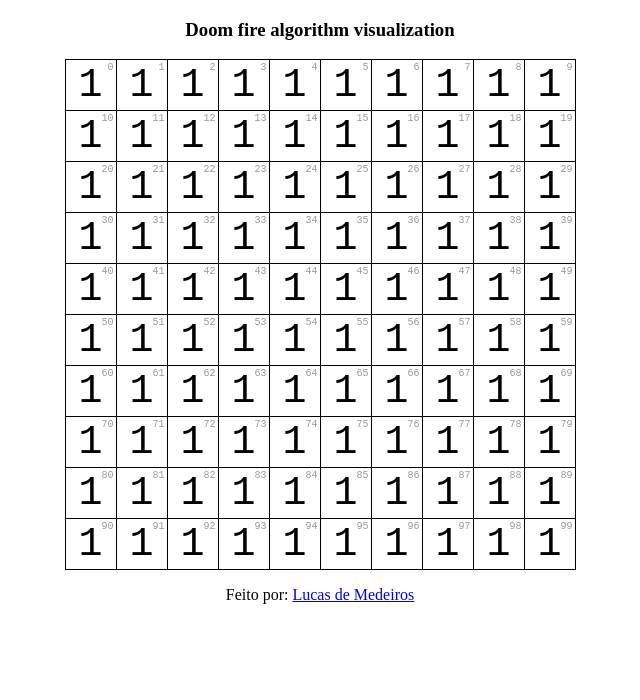
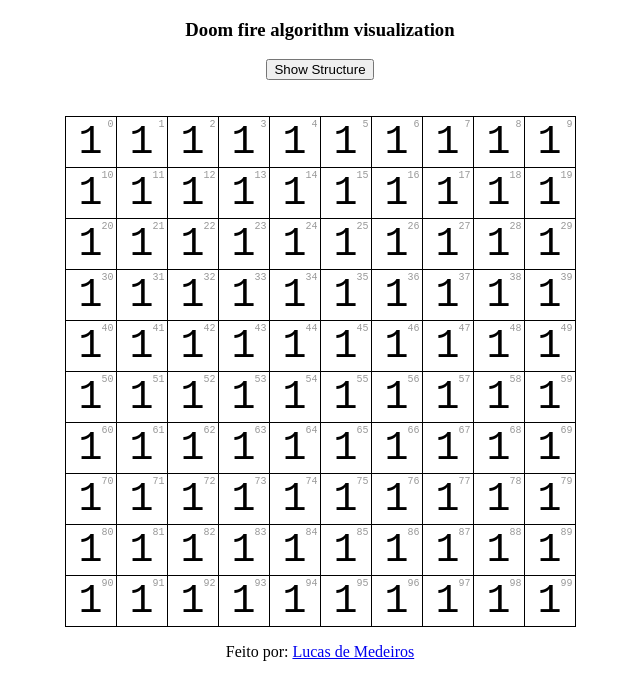
Before and after one commit to LukeHxH/doom-fire, a plain HTML site: page index.html in a window 1280 px wide. Shown: the whole page, without its empty margins (320-960 px from the left). Drawn offline with Linux system fonts and the light colour scheme.

Commit message:
adiciona botão de mudança de visualização

```diff
--- a/index.html
+++ b/index.html
@@ -13,6 +13,12 @@
 <body>
 	<section>
 		<h3>Doom fire algorithm visualization</h3>
+		<button id="change-view">
+			Show Structure
+		</button>
+		<br/>
+		<br/>
+		<br/>
 		<div class="flex-container" id="fire-canvas">
 		</div>
 		<div>
```
